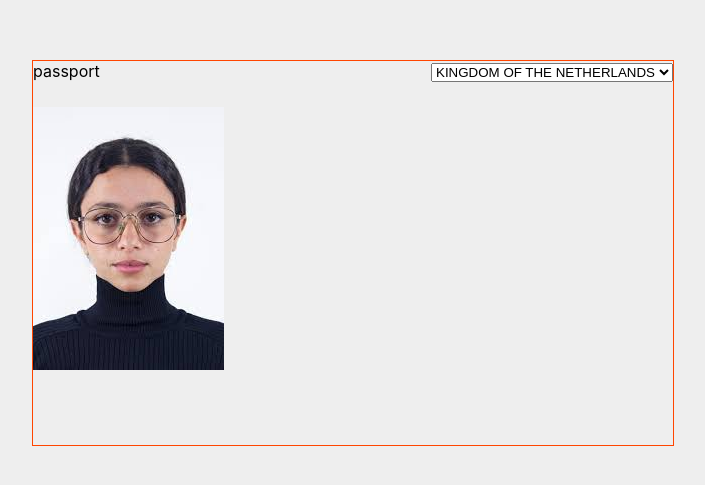
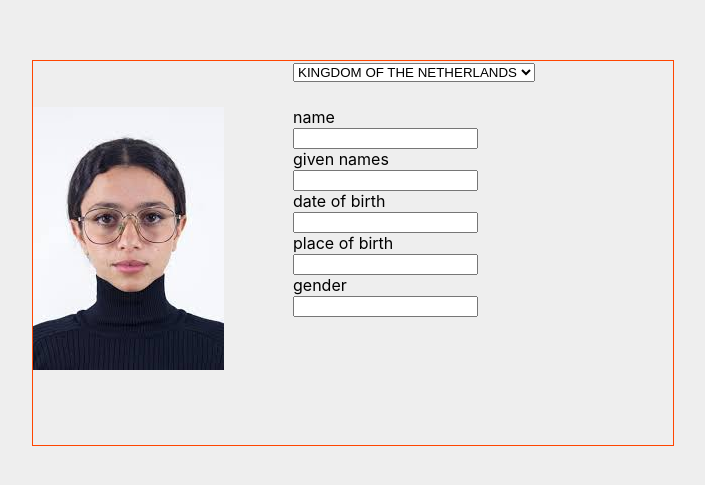
Before and after one commit to wmw123/fake-id-generator, a React (Create React App) app: page /passporteditor in a window 1280 px wide. Shown: the part 147-632 px from the top of the page, without its empty margins (287-992 px from the left). Built offline with nearby package versions, Linux system fonts and the light colour scheme.

Commit message:
Create input fields for personal details

```diff
--- a/src/pages/PassportEditor.css
+++ b/src/pages/PassportEditor.css
@@ -12,18 +12,22 @@
   height: 30vw;
   border: 1px solid orangered;
   display: grid;
-  grid-template-columns: 3fr;
+  grid-template-columns: repeat(3fr);
   grid-template-areas:
-    '. header header'
+    '. country country'
     'photo inputs inputs'
     'photo inputs inputs'
     '. inputs inputs';
 }
 
 .header {
-  grid-area: header;
+  grid-area: country;
 }
 
 .picture {
   grid-area: photo;
 }
+
+.input-form {
+  grid-area: inputs;
+}
--- a/src/pages/PassportEditor.jsx
+++ b/src/pages/PassportEditor.jsx
@@ -22,7 +22,24 @@ export default function PassportEditor() {
       <div className="passport__page--2">
         <div className="header">{renderCountries()}</div>
         <img className="picture" src={image} alt="passport" />
-        passport
+
+        <div className="input-form">
+          <label>name</label> <br />
+          <input type="text" id="name" name="name" />
+          <br />
+          <label>given names</label> <br />
+          <input type="text" id="givenName" name="givenName" />
+          <br />
+          <label>date of birth</label> <br />
+          <input type="text" id="dateOfBirth" name="dateOfBirth" />
+          <br />
+          <label>place of birth</label> <br />
+          <input type="text" id="placeOfBirth" name="placeOfBirth" />
+          <br />
+          <label>gender</label> <br />
+          <input type="text" id="gender" name="gender" />
+          <br />
+        </div>
       </div>
     </div>
   );
```
